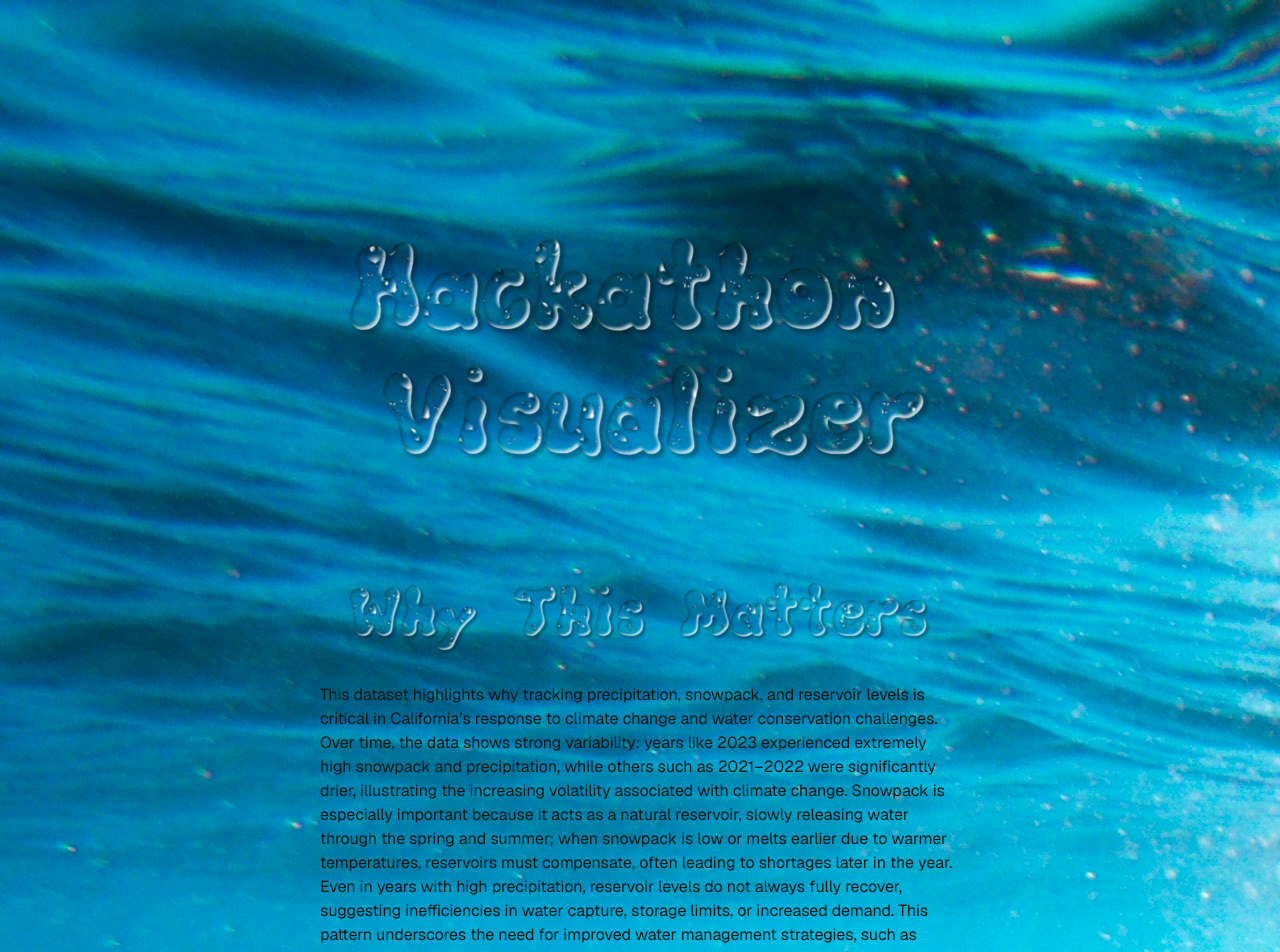
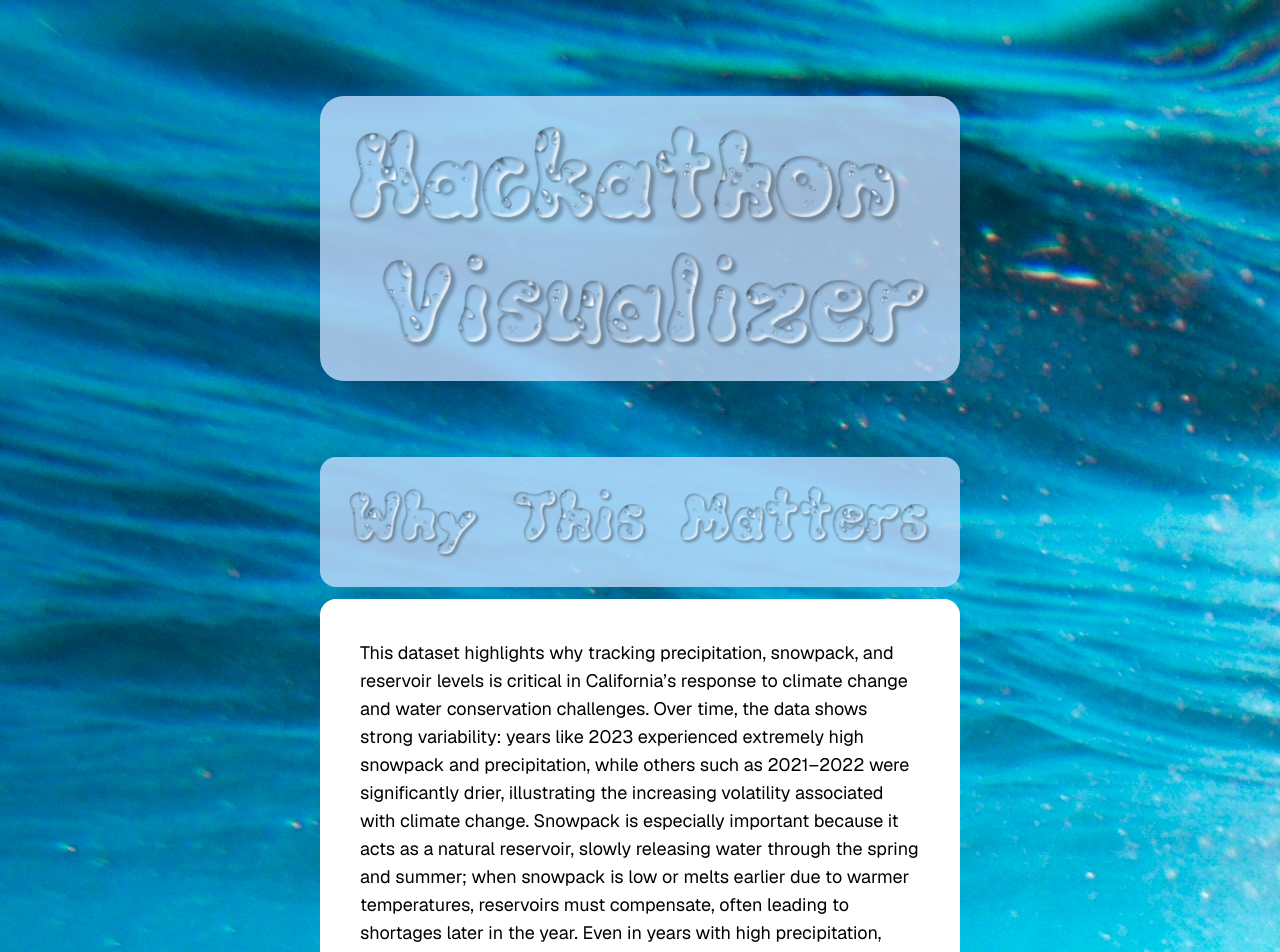
Before and after one commit to dherrera-code/hackathon2026, a Next.js app: page / in a window 1280 px wide. Shown: the top 952 px of the page. Built offline with nearby package versions, Linux system fonts and the light colour scheme; no server answers.

Commit message:
adjust styling towards webpage!

```diff
--- a/app/page.tsx
+++ b/app/page.tsx
@@ -1,4 +1,4 @@
-import AllTrendingChart from "@/components/AllTrendingChart";
+
 import LineChart from "@/components/LineChart";
 import Tables from "@/components/Tables";
 import TrendingPrecChart from "@/components/TrendingChart";
@@ -57,8 +57,8 @@ export default async function Home() {
 
   return (
     <div className="flex flex-col flex-1 items-center justify-center font-sans bg-[url('@/public/cristian-palmer-XexawgzYOBc-unsplash.jpg')] bg-fixed min-h-screen">
-      <main className="flex flex-1 w-full max-w-3xl flex-col items-center justify-between py-32 px-16 m-20 gap-5">
-        <img src="Hackathon-Visualizer-5-2-2026.png" alt="Hackathon visualizer" className='w-[clamp(10rem,50vw,50vw)] flex place-self-center'/>
+      <main className="flex flex-1 w-full max-w-3xl flex-col items-center justify-between pb-32 px-16 m-20 gap-5">
+        <img src="Hackathon-Visualizer-5-2-2026.png" alt="Hackathon visualizer" className='w-[clamp(10rem,50vw,50vw)] flex place-self-center m-4 bg-blue-200/80 rounded-3xl'/>
         <WhyThisMatters/>
         <div className="bg-white rounded-2xl p-4 "><LineChart month={prec.month} chartTitle={prec.chartTitle} chartLabel={prec.chartLabel} dataSets={prec.dataSets}></LineChart></div>
         <div className="bg-white rounded-2xl p-4"><LineChart month={snow.month} chartTitle={snow.chartTitle} chartLabel={snow.chartLabel} dataSets={snow.dataSets}></LineChart></div>
--- a/components/Tables.tsx
+++ b/components/Tables.tsx
@@ -23,7 +23,7 @@ const Page = () => {
   }, []);
 
   return (
-    <div className="overflow-x-auto flex flex-col justify-center ">
+    <div className="overflow-x-auto flex flex-col justify-center">
       <h2 className='text-[#90E0EF] font-bold text-2xl my-5'>Reservoir Capacity Monitoring</h2>
           <p className='text-[#90E0EF] font-bold text-xl my-5'>Regional water storage telemetry and historical trends.</p>
 
@@ -86,10 +86,10 @@ const Page = () => {
       <h2 className='text-[#90E0EF] font-bold text-2xl my-5'>Precipitation Capacity Monitoring</h2>
           <p className='text-[#90E0EF] font-bold text-xl my-5'>Regional water storage telemetry and historical trends.</p>
       <div className='max-h-[300px] overflow-y-scroll'>
-      <table className=" bg-[#90E0EF]  text-black min-w-full">
+      <table className=" bg-[#90E0EF]  text-black min-w-full ">
         <thead className="bg-[#90E0EF] rounded-2xl!">
           <tr>
-            <th className="text-left font-bold  min-w-[150px] max-w-md">Date</th>
+            <th className="text-left font-bold min-w-[150px] max-w-md">Date</th>
             <th className="text-left font-bold min-w-[150px] max-w-md">Precipitation</th>
             <th className="text-left font-bold min-w-[150px] max-w-md">Difference</th>
           </tr>
--- a/components/WhyThisMatters.tsx
+++ b/components/WhyThisMatters.tsx
@@ -3,8 +3,8 @@ import React from 'react'
 const WhyThisMatters = () => {
   return (
     <div className='py-10'>
-        <img src="Why-This-Matters-5-2-2026.png" alt="Why this matters"/>
-        <p>This dataset highlights why tracking precipitation, snowpack, and reservoir levels is critical in California’s response to climate change and water conservation challenges. Over time, the data shows strong variability: years like 2023 experienced extremely high snowpack and precipitation, while others such as 2021–2022 were significantly drier, illustrating the increasing volatility associated with climate change. Snowpack is especially important because it acts as a natural reservoir, slowly releasing water through the spring and summer; when snowpack is low or melts earlier due to warmer temperatures, reservoirs must compensate, often leading to shortages later in the year. Even in years with high precipitation, reservoir levels do not always fully recover, suggesting inefficiencies in water capture, storage limits, or increased demand. This pattern underscores the need for improved water management strategies, such as conservation efforts, groundwater recharge, and infrastructure adaptation, because relying on historically predictable seasonal cycles is becoming less viable as climate change intensifies extremes between drought and surplus.</p>
+        <img className='bg-blue-200/80 rounded-2xl mb-3' src="Why-This-Matters-5-2-2026.png" alt="Why this matters"/>
+        <p className='text-lg bg-white text-black p-10 rounded-2xl'>This dataset highlights why tracking precipitation, snowpack, and reservoir levels is critical in California’s response to climate change and water conservation challenges. Over time, the data shows strong variability: years like 2023 experienced extremely high snowpack and precipitation, while others such as 2021–2022 were significantly drier, illustrating the increasing volatility associated with climate change. Snowpack is especially important because it acts as a natural reservoir, slowly releasing water through the spring and summer; when snowpack is low or melts earlier due to warmer temperatures, reservoirs must compensate, often leading to shortages later in the year. Even in years with high precipitation, reservoir levels do not always fully recover, suggesting inefficiencies in water capture, storage limits, or increased demand. This pattern underscores the need for improved water management strategies, such as conservation efforts, groundwater recharge, and infrastructure adaptation, because relying on historically predictable seasonal cycles is becoming less viable as climate change intensifies extremes between drought and surplus.</p>
 
     </div>
   )
```
